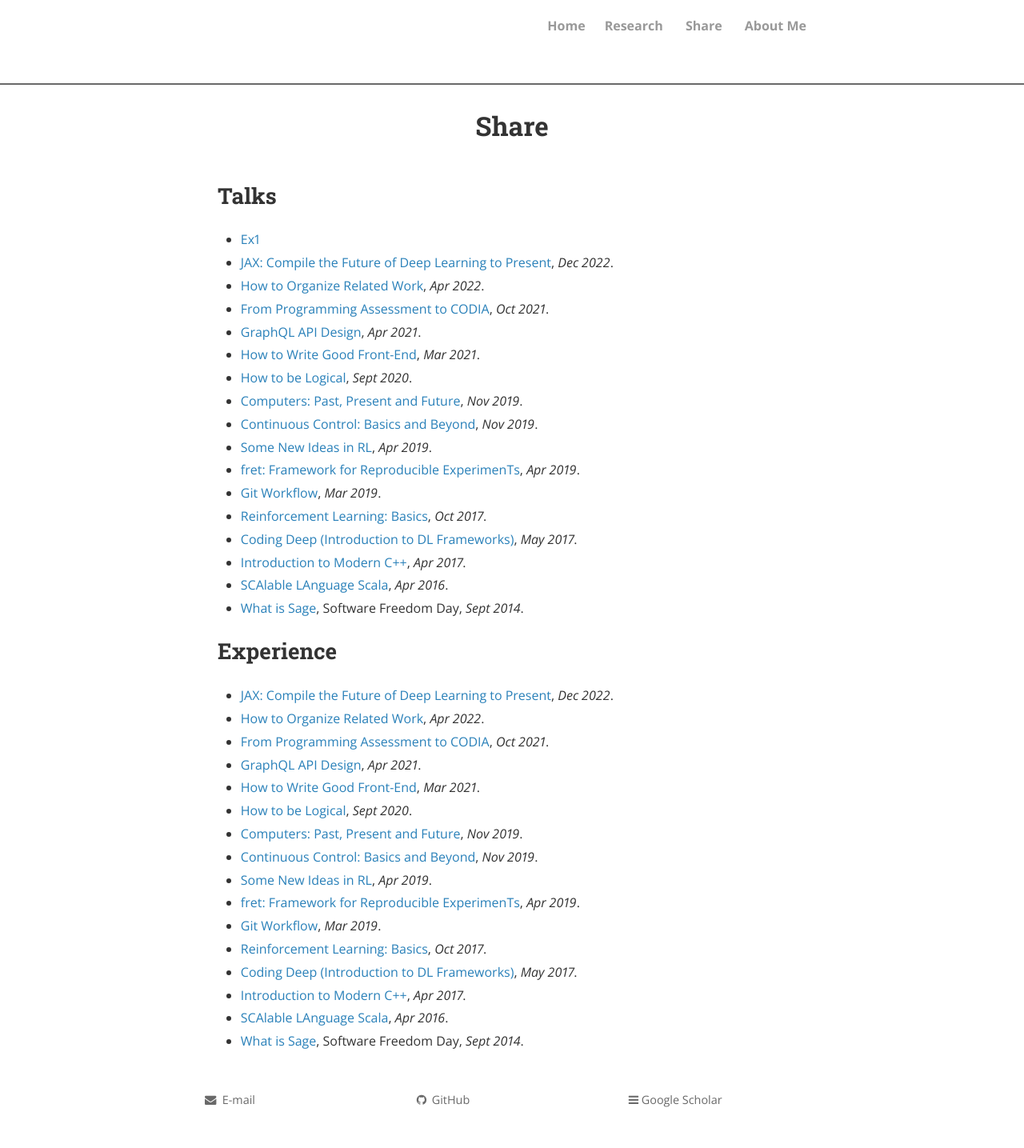
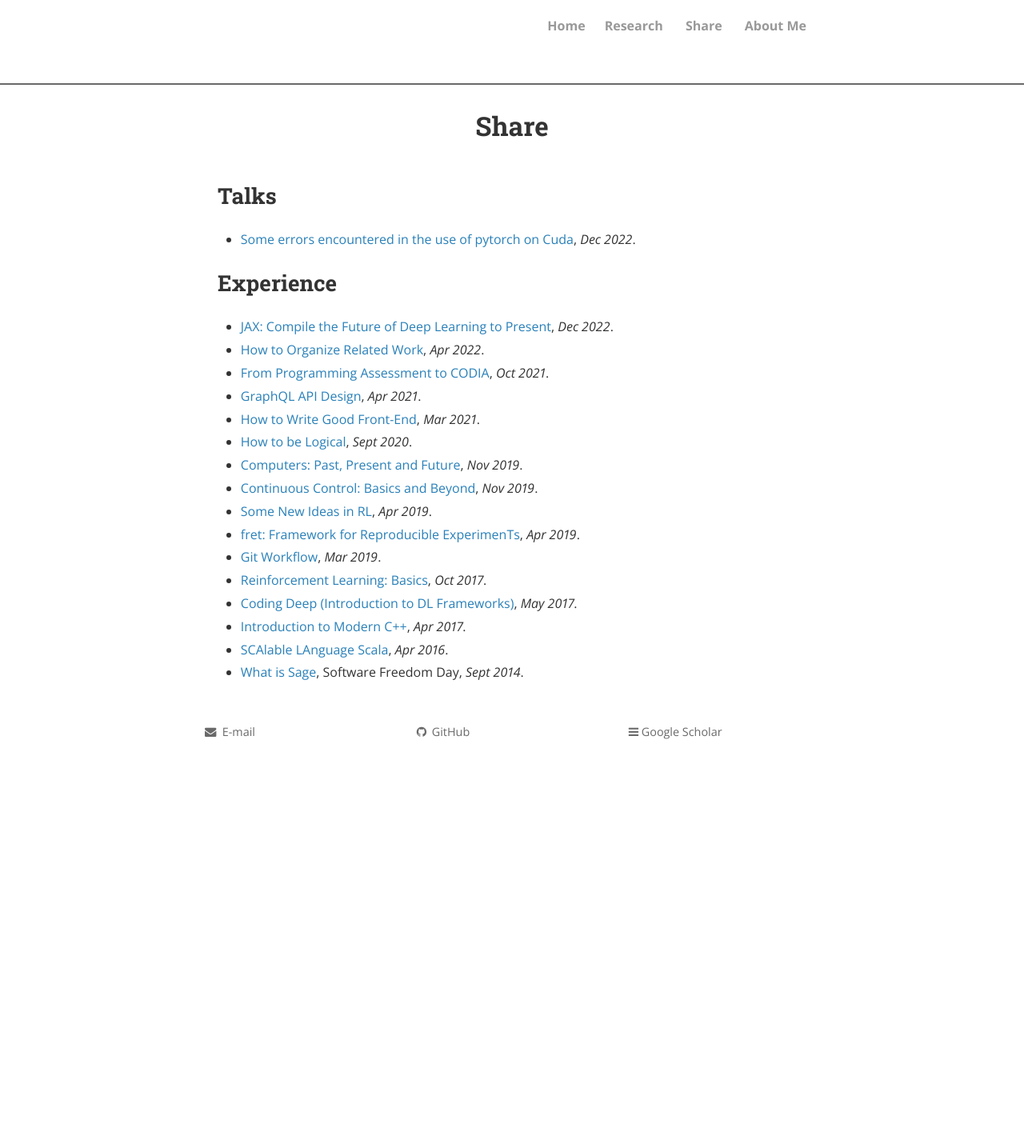
Before and after one commit to sosweetzhang/sosweetzhang.github.io, a Jekyll site: the page built from share.md, in a window 1280 px wide. Shown: the whole page at 80% size. Built offline with Jekyll 4.4.1, drawn with Linux system fonts in a browser that asks for light colours; nearby versions of some CDN libraries; comment, search, counter and statistics services are not loaded; a style sheet for code colours, icons or effects is not loaded; after the commit the page ends 974 px from its top, so only the background shows below that.

Commit message:
Update share.md

```diff
--- a/share.md
+++ b/share.md
@@ -6,23 +6,8 @@ permalink: /share/
 
 
 ## Talks
-- [Ex1](https://github.com/sosweetzhang/share/Experience/ex/)
-- [JAX: Compile the Future of Deep Learning to Present](/share/Experience/ex.md), _Dec 2022_.
-- [How to Organize Related Work](/talks/2022-04-28-如何写相关工作.pdf), _Apr 2022_.
-- [From Programming Assessment to CODIA](/talks/2021-12-08-CODIA.pdf), _Oct 2021_.
-- [GraphQL API Design](/talks/2021-04-10-GraphQL.pdf), _Apr 2021_.
-- [How to Write Good Front-End](/talks/2021-03-24-如何写好前端.pdf), _Mar 2021_.
-- [How to be Logical](/talks/2020-09-17-如何有逻辑.pdf), _Sept 2020_.
-- [Computers: Past, Present and Future](/talks/2019-11-00-计算机_过去现在和未来.pdf), _Nov 2019_.
-- [Continuous Control: Basics and Beyond](/talks/2019-11-12-阴钰-Continuous-Control.pdf), _Nov 2019_.
-- [Some New Ideas in RL](/talks/2019-04-29-some-new-ideas-in-rl.pdf), _Apr 2019_.
-- [fret: Framework for Reproducible ExperimenTs](/talks/2019-04-02-fret_slides.pdf), _Apr 2019_.
-- [Git Workflow](/talks/2019-03-19-git-workflow.pdf), _Mar 2019_.
-- [Reinforcement Learning: Basics](/talks/2017-10-31-rl.pdf), _Oct 2017_.
-- [Coding Deep (Introduction to DL Frameworks)](/talks/2017-05-17-dl_slides.pdf), _May 2017_.
-- [Introduction to Modern C++](/talks/2017-04-21-introduction-to-modern-cpp.pdf), _Apr 2017_.
-- [SCAlable LAnguage Scala](/talks/2016-04-00-scala-slides.pdf), _Apr 2016_.
-- [What is Sage](/talks/2014-09-20-sage.pdf), Software Freedom Day, _Sept 2014_.
+
+- [Some errors encountered in the use of pytorch on Cuda](/share/Experience/231106.md), _Dec 2022_.
 
 ## Experience
 - [JAX: Compile the Future of Deep Learning to Present](/talks/2022-12-02-JAX.pdf), _Dec 2022_.
```
